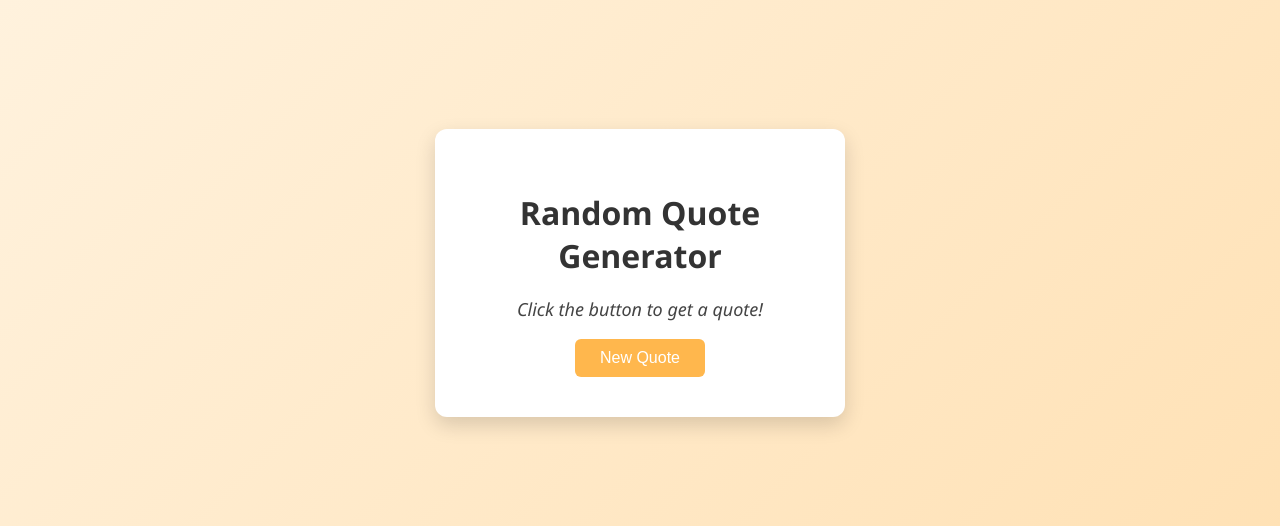
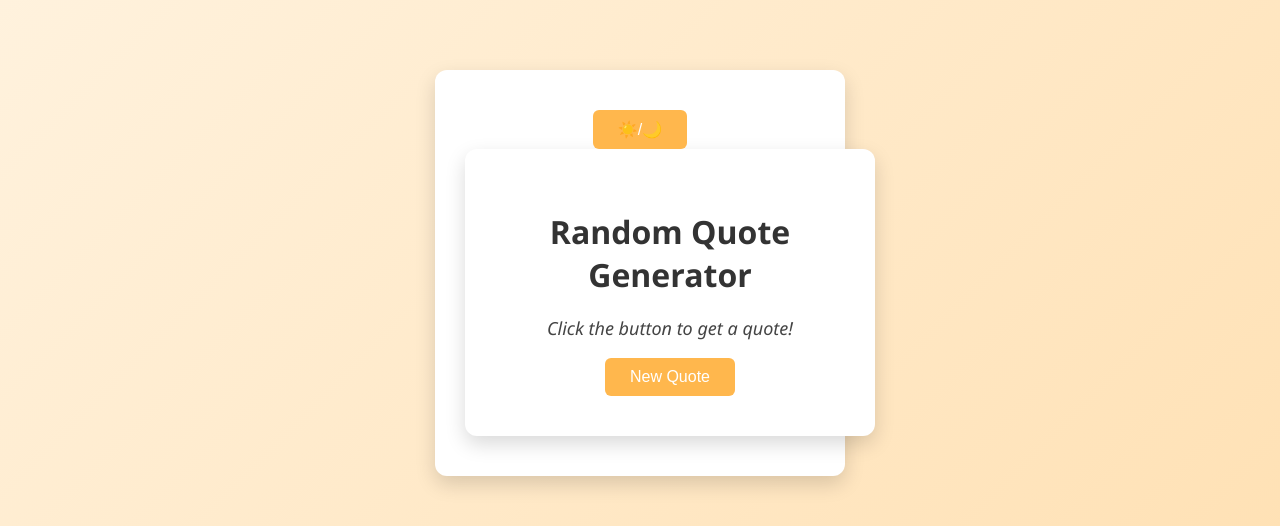
Before and after one commit to Arunchhibber/Assignment, a plain HTML site: page index.html in a window 1280 px wide. Shown: the part 127-653 px from the top of the page. Drawn offline with Linux system fonts and the light colour scheme.

Commit message:
added a dark and light mode button

```diff
--- a/index.html
+++ b/index.html
@@ -7,6 +7,8 @@
   <link rel="stylesheet" href="style.css">
 </head>
 <body>
+<div class="container light-mode">
+    <button id="modeToggle" class="mode-btn">☀️/🌙</button>
 
 
   <div class="container">
```
